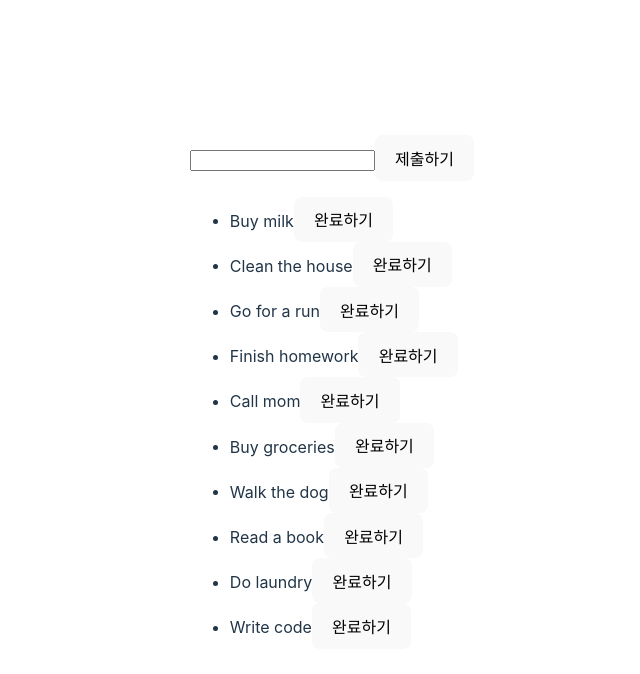
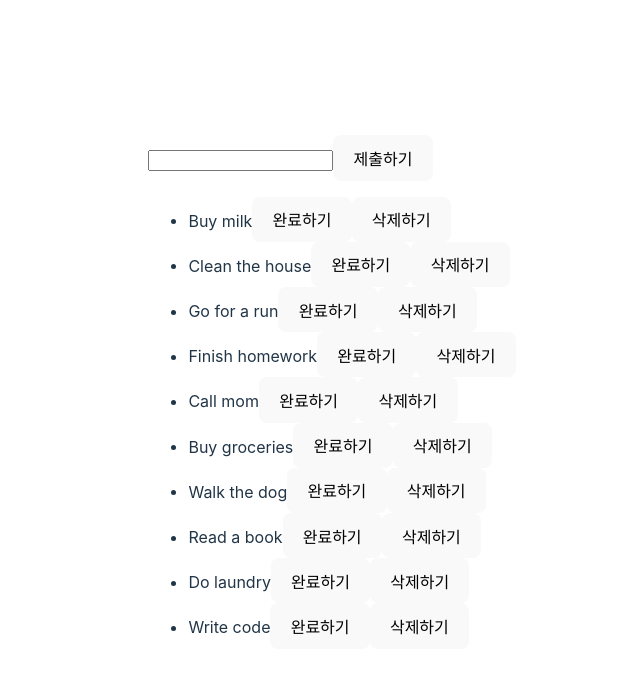
Before and after one commit to 1kxxk/todo, a React (Vite) app in the folder todo-project/: page / in a window 1280 px wide. Shown: the top 674 px of the page, without its empty margins (308-948 px from the left). Built offline with nearby package versions, Linux system fonts and the light colour scheme.

Commit message:
Delete 구현

```diff
--- a/todo-project/src/components/TodoList.jsx
+++ b/todo-project/src/components/TodoList.jsx
@@ -29,6 +29,9 @@ const TodoList = () => {
         })
         setTodos(updatedTodos)
       };
+      const handleDelete = (id) => {
+        setTodos((todos)=>todos.filter((todo)=>id !== todo.id))
+      };
   return (
     <div>
       <form onSubmit={handleSubmit}>
@@ -44,6 +47,9 @@ const TodoList = () => {
             <button onClick={()=>handleCompleted(todo.id)}>
               {todo.completed?'취소하기':'완료하기'}
             </button>
+            <button onClick={()=>handleDelete(todo.id)}>
+              삭제하기
+            </button>
         </li>
     ))}
     </ul>
```
